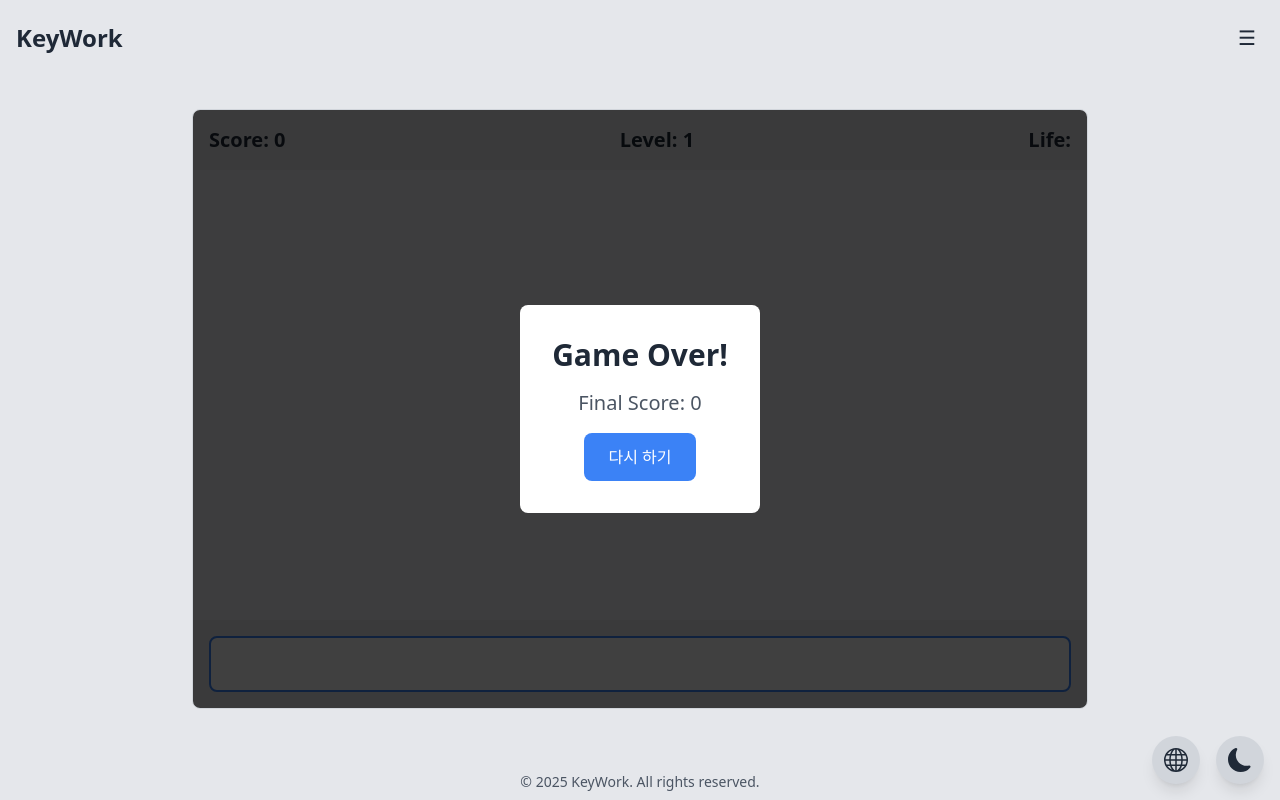
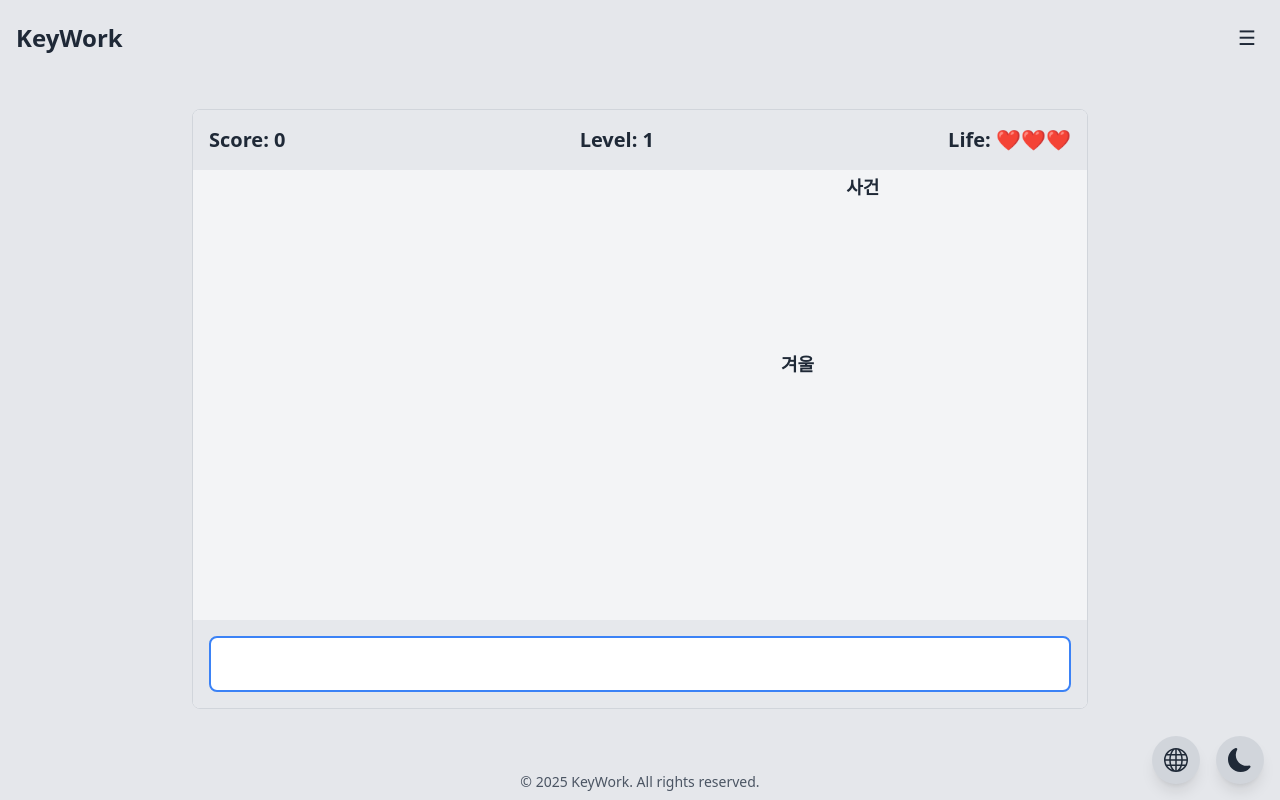
Before and after one commit to yono92/KeyWork, a React (Vite) app: page /falling-words in a window 1280 px wide. Built offline with nearby package versions, Linux system fonts and the light colour scheme.

Commit message:
소나기 버그 수정

```diff
--- a/src/components/FallingWordsGame.tsx
+++ b/src/components/FallingWordsGame.tsx
@@ -165,7 +165,7 @@ const FallingWordsGame: React.FC = () => {
                     top: word.top + fallSpeed,
                 }));
 
-                const bottomThreshold = window.innerHeight - 720;
+                const bottomThreshold = window.innerHeight - 150;
 
                 const remainingWords = updatedWords.filter((word) => {
                     if (word.top > bottomThreshold) {
```
